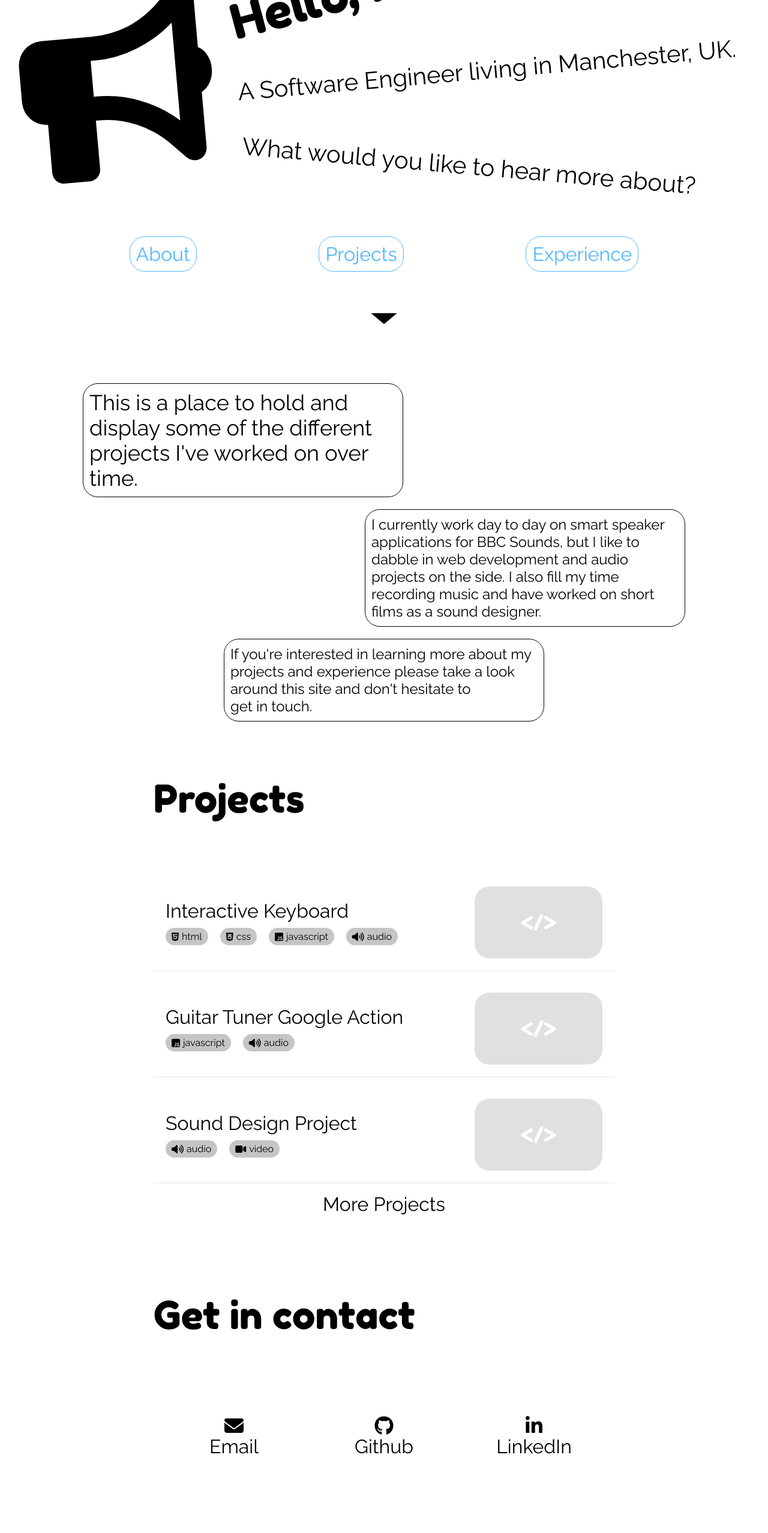
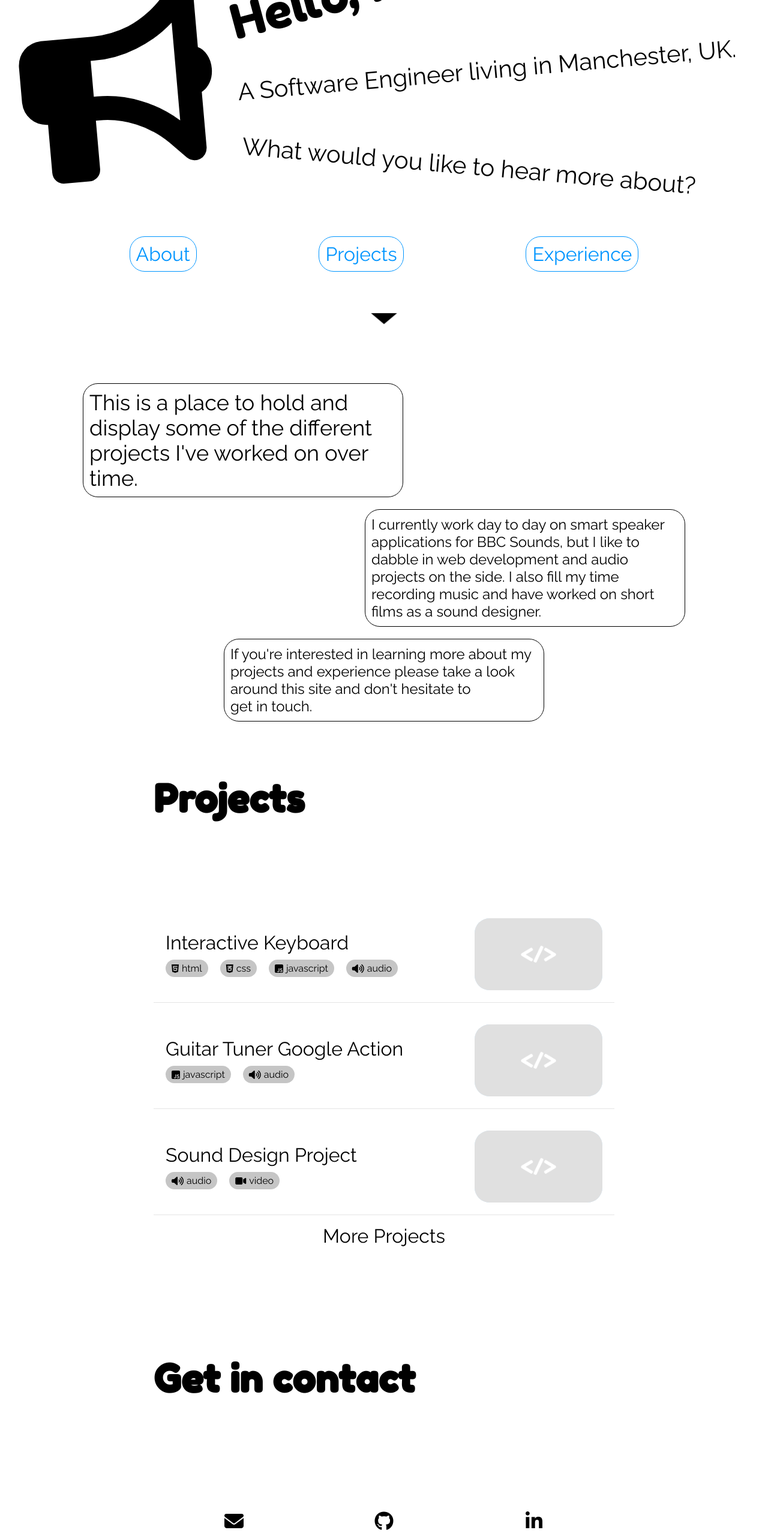
Before and after one commit to willcott/willcott.github.io, a React (Create React App) app: page /#/ in a window 1280 px wide. Shown: the part 234-2790 px from the top of the page at 60% size. Built offline with nearby package versions, Linux system fonts and the light colour scheme.

Commit message:
use paragraphs and headings instead of divs

```diff
--- a/src/App.scss
+++ b/src/App.scss
@@ -2,7 +2,7 @@
   --background: #ffffff;
   --primary: #000000;
   --secondary: #ff5349;
-  --tertiary: #50b6ff;
+  --tertiary: #0095ff;
   --container-background: #c5c5c5;
   background-color: var(--background);
   overflow-x: hidden;
@@ -66,3 +66,14 @@ a {
   margin-left: 10%;
   margin-right: 10%;
 }
+
+h1 {
+  font-size: 1em;
+  padding: 0;
+  margin: 0;
+  font-weight: 100;
+}
+
+p {
+  margin: 0;
+}
--- a/src/components/navigation/Navigation.js
+++ b/src/components/navigation/Navigation.js
@@ -54,6 +54,7 @@ function Navigation(props) {
               activeClassName="active"
               isActive={checkHomeLinkIsActive}
               type="button"
+              aria-label="home"
             >
               <i className="fa fa-home" />
             </NavLink>
--- a/src/components/navigation/Navigation.scss
+++ b/src/components/navigation/Navigation.scss
@@ -5,7 +5,7 @@
   background-color: var(--background);
 
   position: fixed;
-  z-index: 1;
+  z-index: 2;
 
   width: 100vw;
 
--- a/src/components/tilt/Tilt.js
+++ b/src/components/tilt/Tilt.js
@@ -13,9 +13,9 @@ const Tilt = (props) => {
   }, [options]);
 
   return (
-    <div ref={tilt} className={className} style={style}>
+    <p ref={tilt} className={className} style={style}>
       {children}
-    </div>
+    </p>
   );
 };
 
--- a/src/pages/homepage/Homepage.js
+++ b/src/pages/homepage/Homepage.js
@@ -57,7 +57,7 @@ export default class Homepage extends React.Component {
     return (
       <>
         <Helmet>
-          <title>{match.path === '/contact' ? 'Contact - Will Cottingham' : 'Will Cottingham'}</title>
+          <title>{match.path === '/contact' ? 'Contact - Will Cottingham' : 'Will Cottingham - Software Development, Sound Design, and Audio Production'}</title>
         </Helmet>
         <div
           className="homepage"
@@ -68,15 +68,15 @@ export default class Homepage extends React.Component {
                 <i className="fa fa-bullhorn" />
               </div>
               <div className="lines">
-                <div className={`line one ${loaded || 'loading'}`}>
+                <h1 className={`line one ${loaded || 'loading'}`}>
                   Hello, I'm Will
-                </div>
-                <div className="line two">
+                </h1>
+                <h1 className="line two">
                   A Software Engineer living in Manchester, UK.
-                </div>
-                <div className="line three">
+                </h1>
+                <h1 className="line three">
                   What would you like to hear more about?
-                </div>
+                </h1>
               </div>
             </div>
             <div className="line four">
@@ -96,10 +96,10 @@ export default class Homepage extends React.Component {
 
           <div className="about-paragraph" ref={this.aboutRef}>
             <Tilt className="about-paragraph__section" style={{ alignSelf: 'start' }}>
-              <div className="about-paragraph__main">
+              <p className="about-paragraph__main">
                 This is a place to hold and display some of the different projects I've worked
                 on over time.
-              </div>
+              </p>
             </Tilt>
             <Tilt className="about-paragraph__section" style={{ alignSelf: 'end' }}>
               I currently work day to day on smart speaker applications for BBC Sounds, but I
@@ -115,16 +115,16 @@ export default class Homepage extends React.Component {
             </Tilt>
           </div>
 
-          <div className="project-title">
+          <h2 className="project-title">
             Projects
-          </div>
+          </h2>
           <ProjectList listLength={3} />
           <NavLink to="/projects" type="button" className="more-button underline">
             More Projects
           </NavLink>
-          <div className="page-title project-title" ref={this.contactRef}>
+          <h2 className="page-title project-title" ref={this.contactRef}>
             Get in contact
-          </div>
+          </h2>
           <Contact match={match} />
         </div>
       </>
--- a/src/pages/homepage/Homepage.scss
+++ b/src/pages/homepage/Homepage.scss
@@ -152,8 +152,8 @@
 
 .home-button {
   border-radius: 25px;
-  border: 1px solid #50b6ff;
-  color: #50b6ff;
+  border: 1px solid var(--tertiary);
+  color: var(--tertiary);
   padding: 10px;
   transition: 0.2s;
   z-index: 1;
--- a/src/pages/project/Project.js
+++ b/src/pages/project/Project.js
@@ -32,12 +32,12 @@ const Project = (props) => {
         <meta name="keywords" content={tags.join(', ')} />
       </Helmet>
       <div className="project">
-        <div className="project__title">{title}</div>
+        <h1 className="project__title">{title}</h1>
 
         <div className="project__main">
           <div className="project__body">
             {/* eslint-disable-next-line react/no-danger */}
-            <div className="project__body-text" dangerouslySetInnerHTML={{ __html: body }} />
+            <p className="project__body-text" dangerouslySetInnerHTML={{ __html: body }} />
             {showImage && <img className="project__image" src={imageSrc} alt={`${title}`} />}
           </div>
 
```
